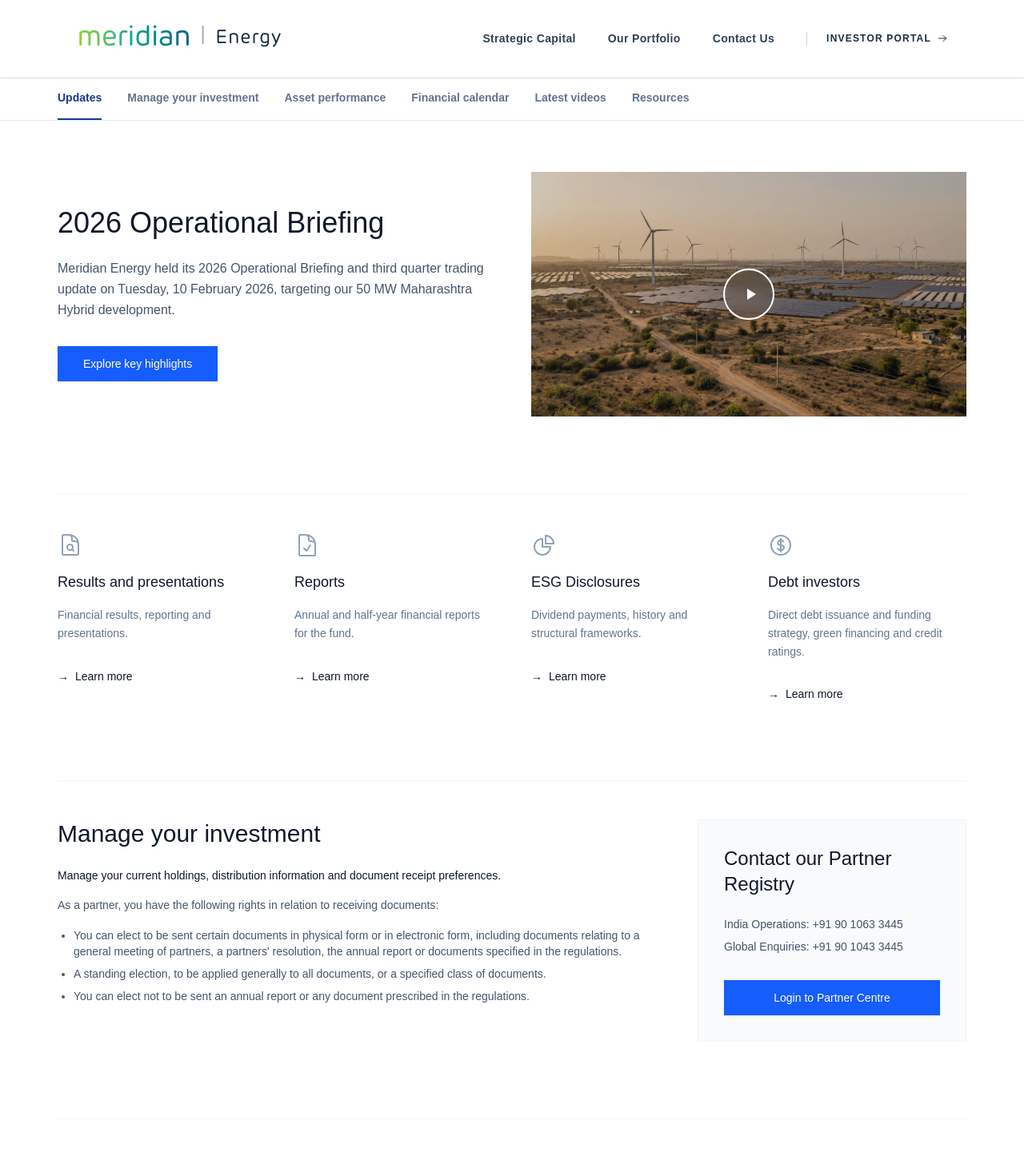
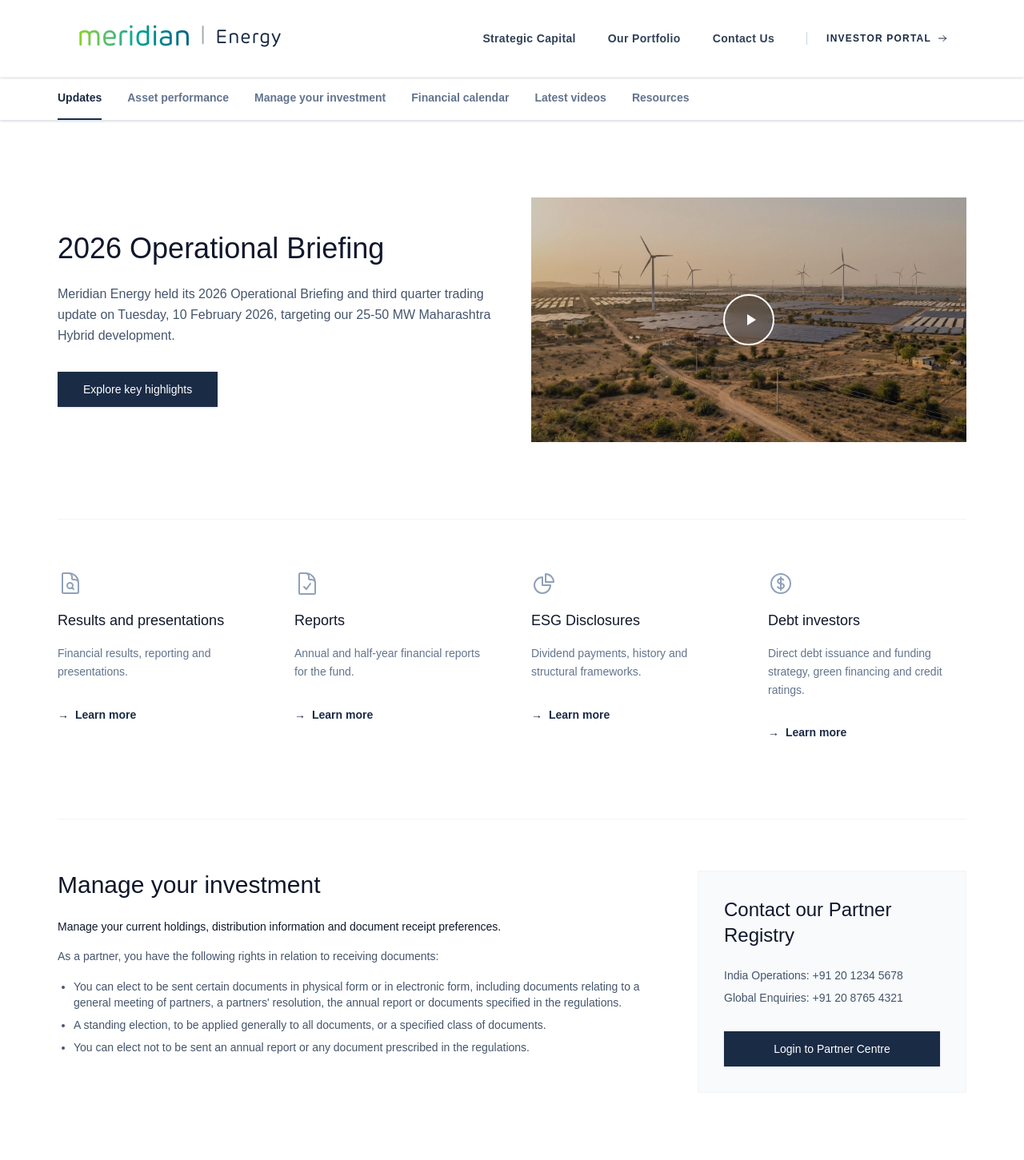
Before and after one commit to diwakar820-hash/meridian-energy-web, a Next.js app: page /portal in a window 1280 px wide. Shown: the top 1451 px of the page at 80% size. Built offline with nearby package versions, Linux system fonts and the light colour scheme.

Commit message:
Fixed portal anchor link offset and added smooth scrolling

```diff
--- a/app/portal/page.tsx
+++ b/app/portal/page.tsx
@@ -1,32 +1,69 @@
+"use client";
+
+import { useState, useEffect } from "react";
 import Link from "next/link";
 import Image from "next/image";
 
 export default function InvestorPortalPage() {
+  const [activeSection, setActiveSection] = useState("updates");
+
+  useEffect(() => {
+    const handleScroll = () => {
+      const sections = ["updates", "performance", "registry", "calendar", "videos", "resources"];
+      let current = "updates";
+
+      for (const section of sections) {
+        const element = document.getElementById(section);
+        if (element) {
+          // Increased the threshold slightly to account for the smooth scrolling offsets
+          const rect = element.getBoundingClientRect();
+          if (rect.top <= 180) {
+            current = section;
+          }
+        }
+      }
+      setActiveSection(current);
+    };
+
+    window.addEventListener("scroll", handleScroll);
+    return () => window.removeEventListener("scroll", handleScroll);
+  }, []);
+
+  const getLinkClass = (section: string) => {
+    return `py-4 transition-colors duration-300 border-b-2 ${
+      activeSection === section
+        ? "text-[#1A2B45] border-[#1A2B45] font-bold"
+        : "text-slate-500 border-transparent hover:text-[#1A2B45]"
+    }`;
+  };
+
   return (
-    <main className="min-h-screen bg-white text-slate-900 font-sans pt-24">
+    // ADDED: scroll-smooth for a premium gliding effect
+    <main className="min-h-screen bg-white text-slate-900 font-sans pt-24 scroll-smooth">
 
-      {/* Sub-Navigation Bar */}
-      <div className="border-b border-slate-200 overflow-x-auto">
-        <div className="max-w-[1200px] mx-auto px-8 flex space-x-8 text-sm font-semibold text-slate-500 whitespace-nowrap">
-          <Link href="#updates" className="text-blue-900 border-b-2 border-blue-900 py-4">Updates</Link>
-          <Link href="#registry" className="hover:text-blue-900 py-4 transition">Manage your investment</Link>
-          <Link href="#performance" className="hover:text-blue-900 py-4 transition">Asset performance</Link>
-          <Link href="#calendar" className="hover:text-blue-900 py-4 transition">Financial calendar</Link>
-          <Link href="#videos" className="hover:text-blue-900 py-4 transition">Latest videos</Link>
-          <Link href="#resources" className="hover:text-blue-900 py-4 transition">Resources</Link>
+      {/* Sticky Sub-Navigation Bar */}
+      <div className="sticky top-24 z-40 bg-white/95 backdrop-blur-md border-b border-slate-200 overflow-x-auto shadow-sm">
+        <div className="max-w-[1200px] mx-auto px-8 flex space-x-8 text-sm font-semibold whitespace-nowrap">
+          <Link href="#updates" className={getLinkClass("updates")}>Updates</Link>
+          <Link href="#performance" className={getLinkClass("performance")}>Asset performance</Link>
+          <Link href="#registry" className={getLinkClass("registry")}>Manage your investment</Link>
+          <Link href="#calendar" className={getLinkClass("calendar")}>Financial calendar</Link>
+          <Link href="#videos" className={getLinkClass("videos")}>Latest videos</Link>
+          <Link href="#resources" className={getLinkClass("resources")}>Resources</Link>
         </div>
       </div>
 
       <div className="max-w-[1200px] mx-auto px-8 py-16 space-y-24">
 
         {/* SECTION: 2026 Operational Briefing */}
-        <section id="updates" className="grid grid-cols-1 lg:grid-cols-2 gap-12 items-center">
+        {/* ADDED: scroll-mt-48 to act as an invisible bumper */}
+        <section id="updates" className="scroll-mt-48 grid grid-cols-1 lg:grid-cols-2 gap-12 items-center pt-8">
           <div>
             <h1 className="text-4xl font-light text-slate-900 mb-6">2026 Operational Briefing</h1>
             <p className="text-slate-600 mb-8 leading-relaxed">
-              Meridian Energy held its 2026 Operational Briefing and third quarter trading update on Tuesday, 10 February 2026, targeting our 50 MW Maharashtra Hybrid development.
+              Meridian Energy held its 2026 Operational Briefing and third quarter trading update on Tuesday, 10 February 2026, targeting our 25-50 MW Maharashtra Hybrid development.
             </p>
-            <button className="bg-blue-600 hover:bg-blue-700 text-white px-8 py-3 text-sm font-medium transition shadow-sm">
+            <button className="bg-[#1A2B45] hover:bg-[#005F88] text-white px-8 py-3 text-sm font-medium transition shadow-sm">
               Explore key highlights
             </button>
           </div>
@@ -40,48 +77,46 @@
           </div>
         </section>
 
-        {/* SECTION: 4-Column Icon Grid */}
-        <section className="grid grid-cols-1 md:grid-cols-2 lg:grid-cols-4 gap-12 pt-12 border-t border-slate-100">
-          {/* Results */}
+        {/* SECTION: Asset Performance */}
+        {/* ADDED: scroll-mt-48 */}
+        <section id="performance" className="scroll-mt-48 grid grid-cols-1 md:grid-cols-2 lg:grid-cols-4 gap-12 pt-16 border-t border-slate-100">
           <div className="space-y-4">
             <svg className="w-8 h-8 text-slate-400" fill="none" stroke="currentColor" viewBox="0 0 24 24" strokeWidth="1.5"><path strokeLinecap="round" strokeLinejoin="round" d="M19.5 14.25v-2.625a3.375 3.375 0 00-3.375-3.375h-1.5A1.125 1.125 0 0113.5 7.125v-1.5a3.375 3.375 0 00-3.375-3.375H8.25m5.231 13.481L15 17.25m-4.5-15H5.625c-.621 0-1.125.504-1.125 1.125v16.5c0 .621.504 1.125 1.125 1.125h12.75c.621 0 1.125-.504 1.125-1.125V11.25a9 9 0 00-9-9zm3.75 11.625a2.625 2.625 0 11-5.25 0 2.625 2.625 0 015.25 0z" /></svg>
             <h3 className="text-lg font-medium text-slate-900">Results and presentations</h3>
             <p className="text-sm text-slate-500 leading-relaxed">Financial results, reporting and presentations.</p>
-            <Link href="#" className="inline-flex items-center text-sm text-slate-900 hover:text-blue-600 font-medium group pt-4">
+            <Link href="#" className="inline-flex items-center text-sm text-[#1A2B45] hover:text-[#005F88] font-bold group pt-4">
               <span className="mr-2 group-hover:translate-x-1 transition-transform">&rarr;</span> Learn more
             </Link>
           </div>
-          {/* Reports */}
           <div className="space-y-4">
             <svg className="w-8 h-8 text-slate-400" fill="none" stroke="currentColor" viewBox="0 0 24 24" strokeWidth="1.5"><path strokeLinecap="round" strokeLinejoin="round" d="M10.125 2.25h-4.5c-.621 0-1.125.504-1.125 1.125v17.25c0 .621.504 1.125 1.125 1.125h12.75c.621 0 1.125-.504 1.125-1.125v-9M10.125 2.25h.375a9 9 0 019 9v.375M10.125 2.25A3.375 3.375 0 0113.5 5.625v1.5c0 .621.504 1.125 1.125 1.125h1.5a3.375 3.375 0 013.375 3.375M9 15l2.25 2.25L15 12" /></svg>
             <h3 className="text-lg font-medium text-slate-900">Reports</h3>
             <p className="text-sm text-slate-500 leading-relaxed">Annual and half-year financial reports for the fund.</p>
-            <Link href="#" className="inline-flex items-center text-sm text-slate-900 hover:text-blue-600 font-medium group pt-4">
+            <Link href="#" className="inline-flex items-center text-sm text-[#1A2B45] hover:text-[#005F88] font-bold group pt-4">
               <span className="mr-2 group-hover:translate-x-1 transition-transform">&rarr;</span> Learn more
             </Link>
           </div>
-          {/* ESG */}
           <div className="space-y-4">
             <svg className="w-8 h-8 text-slate-400" fill="none" stroke="currentColor" viewBox="0 0 24 24" strokeWidth="1.5"><path strokeLinecap="round" strokeLinejoin="round" d="M10.5 6a7.5 7.5 0 107.5 7.5h-7.5V6z" /><path strokeLinecap="round" strokeLinejoin="round" d="M13.5 10.5H21A7.5 7.5 0 0013.5 3v7.5z" /></svg>
             <h3 className="text-lg font-medium text-slate-900">ESG Disclosures</h3>
             <p className="text-sm text-slate-500 leading-relaxed">Dividend payments, history and structural frameworks.</p>
-            <Link href="#" className="inline-flex items-center text-sm text-slate-900 hover:text-blue-600 font-medium group pt-4">
+            <Link href="#" className="inline-flex items-center text-sm text-[#1A2B45] hover:text-[#005F88] font-bold group pt-4">
               <span className="mr-2 group-hover:translate-x-1 transition-transform">&rarr;</span> Learn more
             </Link>
           </div>
-          {/* Debt Investors */}
           <div className="space-y-4">
             <svg className="w-8 h-8 text-slate-400" fill="none" stroke="currentColor" viewBox="0 0 24 24" strokeWidth="1.5"><path strokeLinecap="round" strokeLinejoin="round" d="M12 6v12m-3-2.818l.879.659c1.171.879 3.07.879 4.242 0 1.172-.879 1.172-2.303 0-3.182C13.536 12.219 12.768 12 12 12c-.725 0-1.45-.22-2.003-.659-1.106-.879-1.106-2.303 0-3.182s2.9-.879 4.006 0l.415.33M21 12a9 9 0 11-18 0 9 9 0 0118 0z" /></svg>
             <h3 className="text-lg font-medium text-slate-900">Debt investors</h3>
             <p className="text-sm text-slate-500 leading-relaxed">Direct debt issuance and funding strategy, green financing and credit ratings.</p>
-            <Link href="#" className="inline-flex items-center text-sm text-slate-900 hover:text-blue-600 font-medium group pt-4">
+            <Link href="#" className="inline-flex items-center text-sm text-[#1A2B45] hover:text-[#005F88] font-bold group pt-4">
               <span className="mr-2 group-hover:translate-x-1 transition-transform">&rarr;</span> Learn more
             </Link>
           </div>
         </section>
 
         {/* SECTION: Manage Your Shares / Partner Registry */}
-        <section id="registry" className="grid grid-cols-1 lg:grid-cols-3 gap-16 pt-12 border-t border-slate-100">
+        {/* ADDED: scroll-mt-48 */}
+        <section id="registry" className="scroll-mt-48 grid grid-cols-1 lg:grid-cols-3 gap-16 pt-16 border-t border-slate-100">
           <div className="lg:col-span-2 space-y-6">
             <h2 className="text-3xl font-light text-slate-900 mb-6">Manage your investment</h2>
             <p className="text-slate-900 font-medium text-sm mb-4">Manage your current holdings, distribution information and document receipt preferences.</p>
@@ -95,17 +130,18 @@
           <div className="bg-slate-50 p-8 border border-slate-100 h-fit">
             <h2 className="text-2xl font-light text-slate-900 mb-6">Contact our Partner Registry</h2>
             <div className="space-y-2 text-sm text-slate-600 mb-8">
-              <p>India Operations: +91 90 1063 3445</p>
-              <p>Global Enquiries: +91 90 1043 3445</p>
+              <p>India Operations: +91 20 1234 5678</p>
+              <p>Global Enquiries: +91 20 8765 4321</p>
             </div>
-            <button className="w-full bg-blue-600 hover:bg-blue-700 text-white py-3 text-sm font-medium transition shadow-sm">
+            <button className="w-full bg-[#1A2B45] hover:bg-[#005F88] text-white py-3 text-sm font-medium transition shadow-sm">
               Login to Partner Centre
             </button>
           </div>
         </section>
 
         {/* SECTION: Financial Calendar */}
-        <section id="calendar" className="pt-12 border-t border-slate-100 grid grid-cols-1 lg:grid-cols-3 gap-16">
+        {/* ADDED: scroll-mt-48 */}
+        <section id="calendar" className="scroll-mt-48 pt-16 border-t border-slate-100 grid grid-cols-1 lg:grid-cols-3 gap-16">
           <div className="lg:col-span-1">
             <h2 className="text-3xl font-light text-slate-900">Financial calendar</h2>
           </div>
@@ -130,7 +166,8 @@
         </section>
 
         {/* SECTION: Latest Videos */}
-        <section id="videos" className="pt-12 border-t border-slate-100">
+        {/* ADDED: scroll-mt-48 */}
+        <section id="videos" className="scroll-mt-48 pt-16 border-t border-slate-100">
           <h2 className="text-3xl font-light text-slate-900 mb-10">Latest videos</h2>
           <div className="grid grid-cols-1 md:grid-cols-2 gap-8">
             <div className="space-y-4">
@@ -164,7 +201,8 @@
       </div>
 
       {/* SECTION: Dark Resources Footer */}
-      <section id="resources" className="bg-black text-white pt-24 pb-16 px-8">
+      {/* ADDED: scroll-mt-48 */}
+      <section id="resources" className="scroll-mt-48 bg-black text-white pt-24 pb-16 px-8">
         <div className="max-w-[1200px] mx-auto">
           <h2 className="text-3xl font-light mb-12">Resources</h2>
 
```
